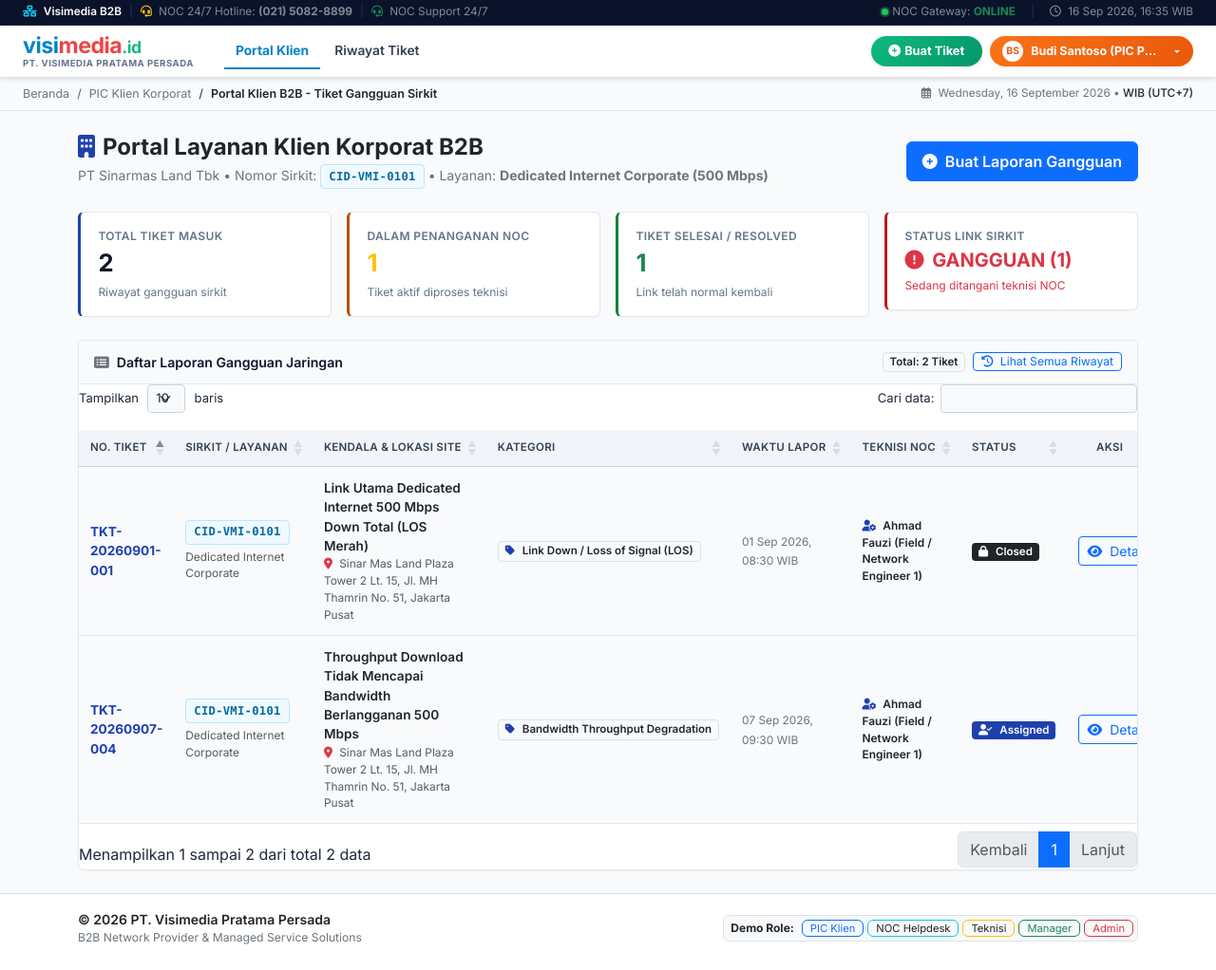
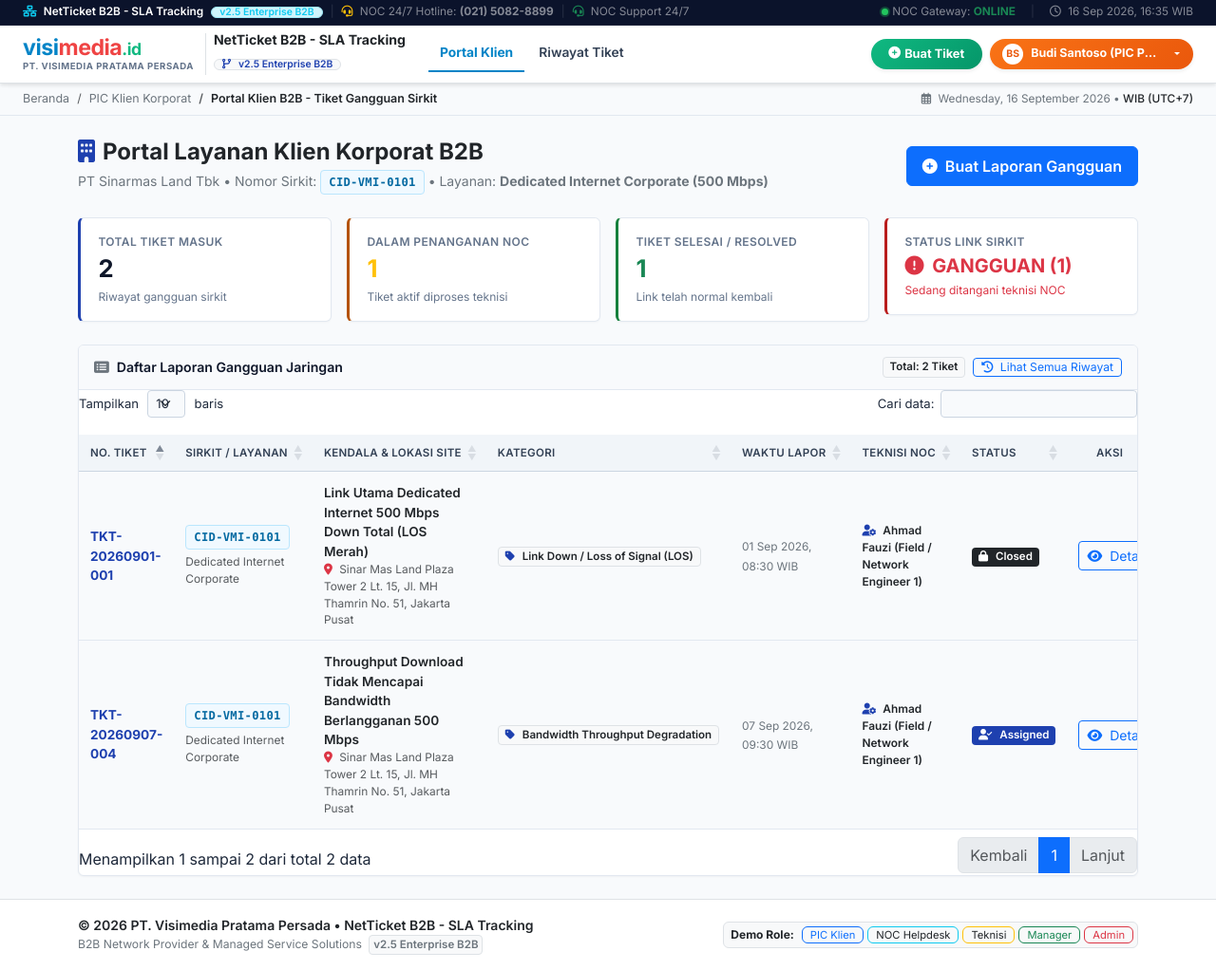
Before and after one commit to lucky-ne/network-trouble-ticketing, a PHP site: page /customer/dashboard.php in a window 1280 px wide. Shown: the whole page at 95% size. Before the commit the page ends 995 px from the top, so only its background shows below. Run offline with PHP 8.4, Linux system fonts and the light colour scheme; a user stored in the database is signed in; data comes from the database, SQL or seed files in the repository; some libraries are stand-ins or nearby versions.

Commit message:
Update identitas aplikasi dinamis di header, login, dan footer

```diff
--- a/includes/footer.php
+++ b/includes/footer.php
@@ -6,8 +6,11 @@
     <div class="container text-muted small">
         <div class="row align-items-center">
             <div class="col-md-6 text-center text-md-start mb-2 mb-md-0">
-                <span class="fw-semibold text-dark">&copy; <?= date('Y') ?> <?= htmlspecialchars(get_setting('company_name', 'PT. Visimedia Pratama Persada')) ?></span>
-                <span class="d-block text-secondary" style="font-size: 0.76rem;"><?= htmlspecialchars(get_setting('company_tagline', 'B2B Network Provider & Managed Service Solutions')) ?></span>
+                <span class="fw-semibold text-dark">&copy; <?= date('Y') ?> <?= htmlspecialchars(get_setting('company_name', 'PT. Visimedia Pratama Persada')) ?> &bull; <?= htmlspecialchars(get_setting('app_name', 'VMP-NetTicket')) ?></span>
+                <span class="d-block text-secondary" style="font-size: 0.76rem;">
+                    <?= htmlspecialchars(get_setting('company_tagline', 'B2B Network Provider & Managed Service Solutions')) ?>
+                    <span class="badge bg-light text-secondary border px-1 ms-1"><?= htmlspecialchars(get_setting('system_version', 'v1.0 Enterprise')) ?></span>
+                </span>
             </div>
             <div class="col-md-6 text-center text-md-end">
                 <?php if (isset($_SESSION['user'])): ?>
--- a/includes/header.php
+++ b/includes/header.php
@@ -10,8 +10,9 @@ $current_user = current_user();
 $current_role = $current_user['role'] ?? 'guest';
 $page_title   = $page_title ?? 'Sistem Network Trouble Ticketing & SLA Tracking';
 
-$app_name     = get_setting('app_name', 'NetTicket B2B');
-$company_name = get_setting('company_name', 'PT. Visimedia Pratama Persada');
+$app_name       = get_setting('app_name', 'VMP-NetTicket');
+$system_version = get_setting('system_version', 'v1.0 Enterprise');
+$company_name   = get_setting('company_name', 'PT. Visimedia Pratama Persada');
 
 // Helper nama role
 $role_names = [
@@ -37,7 +38,7 @@ if ($current_user && !empty($current_user['name'])) {
 <head>
     <meta charset="UTF-8">
     <meta name="viewport" content="width=device-width, initial-scale=1.0">
-    <title><?= htmlspecialchars($page_title) ?> - <?= htmlspecialchars($company_name) ?></title>
+    <title><?= htmlspecialchars($page_title) ?> - <?= htmlspecialchars($app_name) ?> | <?= htmlspecialchars($company_name) ?></title>
 
     <!-- Google Fonts: Inter -->
     <link rel="preconnect" href="https://fonts.googleapis.com">
@@ -70,7 +71,8 @@ if ($current_user && !empty($current_user['name'])) {
         <div class="container-fluid px-3 px-xl-4 d-flex align-items-center justify-content-between">
             <!-- Left Utility Links -->
             <div class="d-flex align-items-center gap-2 text-white-50 small" style="font-size: 0.74rem;">
-                <span class="text-white fw-semibold"><i class="fas fa-network-wired text-info me-1"></i> Visimedia B2B</span>
+                <span class="text-white fw-semibold"><i class="fas fa-network-wired text-info me-1"></i> <?= htmlspecialchars($app_name) ?></span>
+                <span class="badge bg-info-subtle text-info border border-info-subtle rounded-pill px-2 py-0 d-none d-sm-inline-block" style="font-size:0.65rem;"><?= htmlspecialchars($system_version) ?></span>
                 <span class="opacity-25">|</span>
                 <span class="d-none d-md-inline"><i class="fas fa-headset text-warning me-1"></i> NOC 24/7 Hotline: <strong>(021) 5082-8899</strong></span>
                 <span class="opacity-25 d-none d-md-inline">|</span>
@@ -107,7 +109,13 @@ if ($current_user && !empty($current_user['name'])) {
             <a class="navbar-brand d-flex align-items-center me-4 py-0 flex-shrink-0" href="<?= base_url('index.php') ?>">
                 <div class="brand-logo-isp me-2">
                     <span class="logo-visi">visi<span class="logo-media">media</span><span class="logo-tld">.id</span></span>
-                    <span class="logo-corp-sub">PT. VISIMEDIA PRATAMA PERSADA</span>
+                    <span class="logo-corp-sub"><?= htmlspecialchars($company_name) ?></span>
+                </div>
+                <div class="border-start ps-2 ms-1 d-none d-lg-block">
+                    <div class="fw-bold text-dark lh-1" style="font-size: 0.88rem;"><?= htmlspecialchars($app_name) ?></div>
+                    <span class="badge bg-light text-primary border rounded-pill px-2 py-0 mt-1" style="font-size: 0.65rem; font-weight: 600;">
+                        <i class="fas fa-code-branch me-1"></i><?= htmlspecialchars($system_version) ?>
+                    </span>
                 </div>
             </a>
 
```
Also changed, not shown: auth/login.php (+15 -7 lines).
